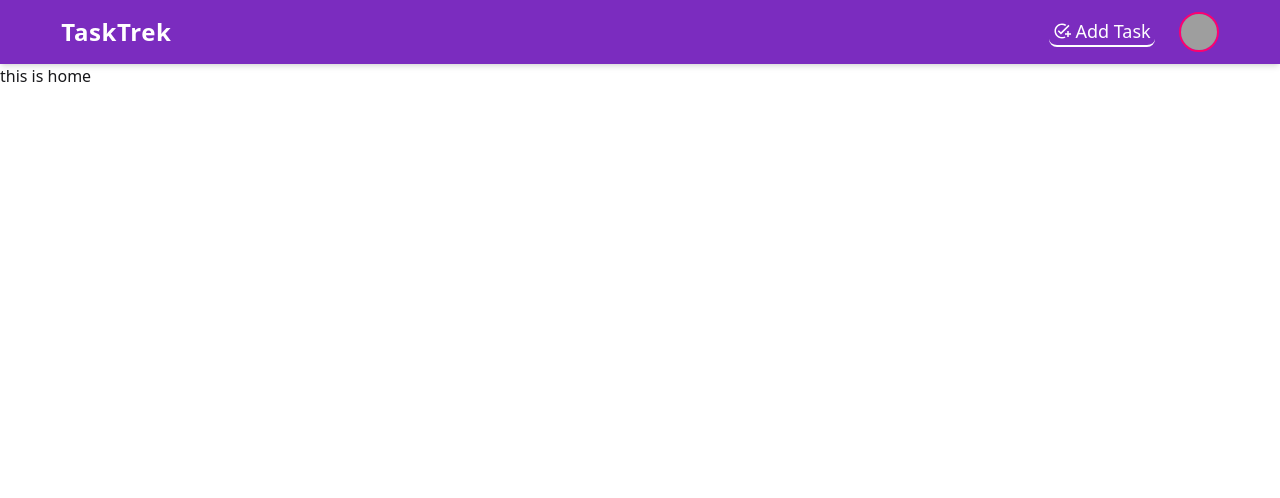
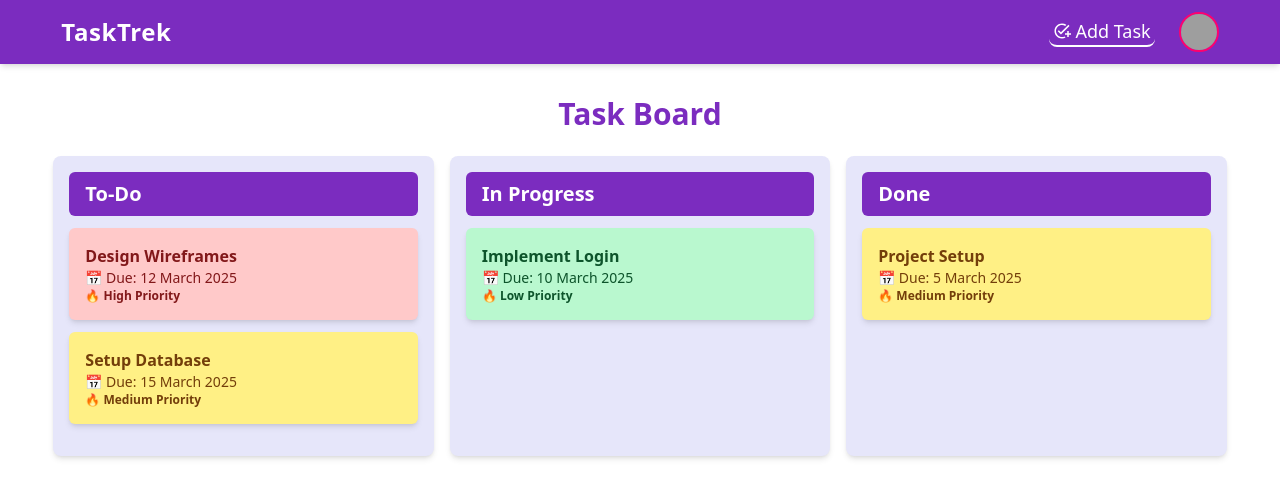
Before and after one commit to Muzahidul-Islam-Zehad/todo-app-client, a React (Vite) app: page / in a window 1280 px wide. Shown: the top 498 px of the page. Built offline with nearby package versions, Linux system fonts and the light colour scheme; grey boxes are pictures that could not be loaded.

Commit message:
dummy task added in home page

```diff
--- a/src/Pages/Home.jsx
+++ b/src/Pages/Home.jsx
@@ -1,8 +1,95 @@
+import { DragDropContext, Droppable, Draggable } from "@hello-pangea/dnd";
+import { useState } from "react";
+
+const initialTasks = {
+  "todo": [
+    { id: "1", title: "Design Wireframes", priority: "High", dueDate: "12 March 2025" },
+    { id: "2", title: "Setup Database", priority: "Medium", dueDate: "15 March 2025" },
+  ],
+  "inProgress": [
+    { id: "3", title: "Implement Login", priority: "Low", dueDate: "10 March 2025" },
+  ],
+  "done": [
+    { id: "4", title: "Project Setup", priority: "Medium", dueDate: "5 March 2025" },
+  ],
+};
+
+const priorityColors = {
+  Low: "bg-green-200 text-green-900",
+  Medium: "bg-yellow-200 text-yellow-900",
+  High: "bg-red-200 text-red-900",
+};
+
 
 const Home = () => {
+    const [tasks, setTasks] = useState(initialTasks);
+
+    const onDragEnd = (result) => {
+      if (!result.destination) return;
+
+      const { source, destination } = result;
+
+      if (source.droppableId === destination.droppableId) {
+        const copiedTasks = Array.from(tasks[source.droppableId]);
+        const [movedTask] = copiedTasks.splice(source.index, 1);
+        copiedTasks.splice(destination.index, 0, movedTask);
+        setTasks({ ...tasks, [source.droppableId]: copiedTasks });
+      } else {
+        const sourceTasks = Array.from(tasks[source.droppableId]);
+        const destTasks = Array.from(tasks[destination.droppableId]);
+        const [movedTask] = sourceTasks.splice(source.index, 1);
+        destTasks.splice(destination.index, 0, movedTask);
+        setTasks({
+          ...tasks,
+          [source.droppableId]: sourceTasks,
+          [destination.droppableId]: destTasks,
+        });
+      }
+    };
     return (
         <div>
-            this is home
+            <div className="w-11/12 mx-auto py-8">
+                <h1 className="text-3xl font-bold text-[#7B2CBF] text-center">Task Board</h1>
+
+                <DragDropContext onDragEnd={onDragEnd}>
+                    <div className="grid grid-cols-1 md:grid-cols-3 gap-4 mt-6">
+                        {Object.entries(tasks).map(([status, taskList]) => (
+                            <Droppable key={status} droppableId={status}>
+                                {(provided) => (
+                                    <div
+                                        {...provided.droppableProps}
+                                        ref={provided.innerRef}
+                                        className="bg-[#E6E6FA] p-4 rounded-lg shadow-md min-h-[300px]"
+                                    >
+                                        <h2 className="text-xl font-bold text-white bg-[#7B2CBF] py-2 px-4 rounded-md">
+                                            {status === "todo" ? "To-Do" : status === "inProgress" ? "In Progress" : "Done"}
+                                        </h2>
+
+                                        {taskList.map((task, index) => (
+                                            <Draggable key={task.id} draggableId={task.id} index={index}>
+                                                {(provided) => (
+                                                    <div
+                                                        {...provided.draggableProps}
+                                                        {...provided.dragHandleProps}
+                                                        ref={provided.innerRef}
+                                                        className={`mt-3 p-4 rounded-md shadow-md ${priorityColors[task.priority]} cursor-pointer`}
+                                                    >
+                                                        <h3 className="font-bold">{task.title}</h3>
+                                                        <p className="text-sm">📅 Due: {task.dueDate}</p>
+                                                        <p className="text-xs font-semibold">🔥 {task.priority} Priority</p>
+                                                    </div>
+                                                )}
+                                            </Draggable>
+                                        ))}
+
+                                        {provided.placeholder}
+                                    </div>
+                                )}
+                            </Droppable>
+                        ))}
+                    </div>
+                </DragDropContext>
+            </div>
         </div>
     );
 };
--- /dev/null
+++ b/src/Pages/SignIn/SignIn.jsx
@@ -0,0 +1,10 @@
+
+const SignIn = () => {
+    return (
+        <div>
+
+        </div>
+    );
+};
+
+export default SignIn;
```
